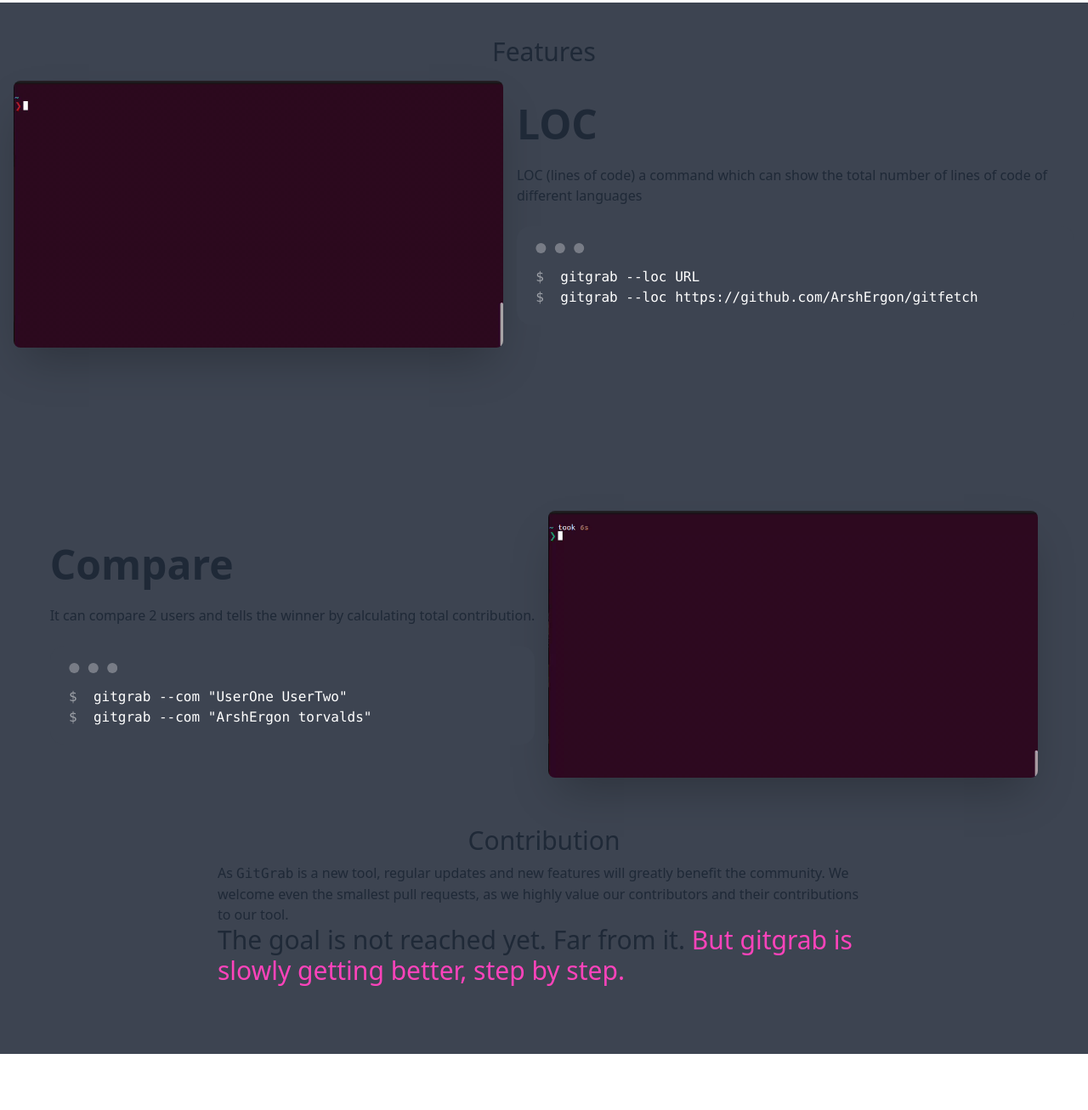
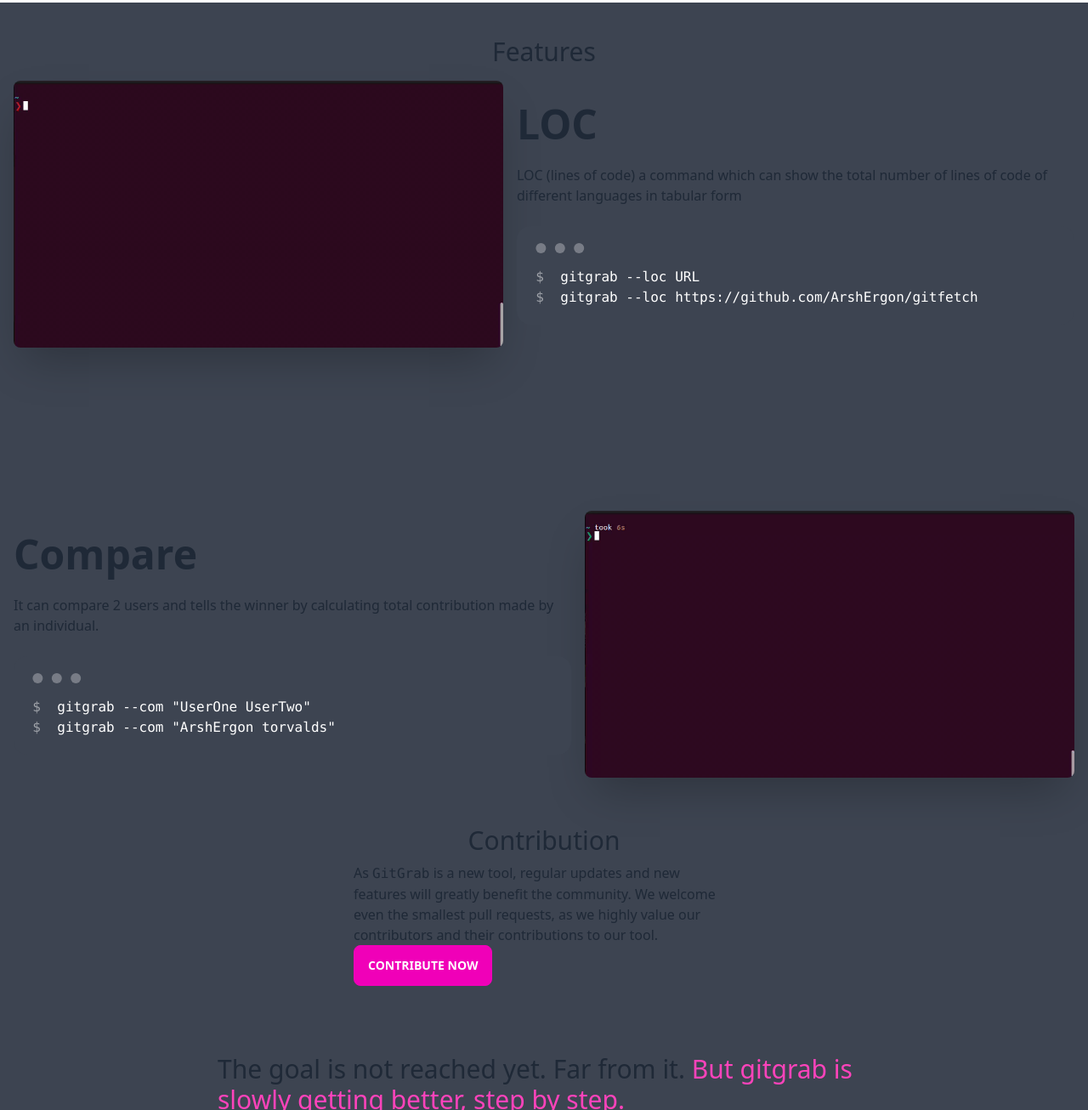
Before and after one commit to ArshErgon/gitgrab, a plain HTML site: page index.html in a window 1280 px wide. Shown: the part 1494-2800 px from the top of the page at 85% size. Drawn offline with nearby package versions, Linux system fonts and the light colour scheme.

Commit message:
refactor: :memo: minor change

```diff
--- a/index.html
+++ b/index.html
@@ -20,7 +20,7 @@
 <body>
   <div class="navbar bg-base-100">
     <!-- <div class="navbar-center"> -->
-      <p class="normal-case text-center text-3xl" style="margin: 0px auto;">gitGrab</p>
+      <p class="normal-case text-center text-3xl" style="margin: 0px auto;"><a href="/">gitGrab</a></p>
     <!-- </div> -->
   </div>
   <div id="hero_gap"></div>
@@ -50,7 +50,7 @@
       </div>
       <div class="stat place-items-center">
         <div class="stat-title">stars</div>
-        <div class="stat-value text-secondary">10</div>
+        <div class="stat-value text-secondary">11</div>
       </div>
       <div class="stat place-items-center">
         <div class="stat-title">Commits</div>
@@ -81,7 +81,7 @@
           <div>
             <h1 class="text-5xl font-bold">LOC</h1>
             <p class="py-6">LOC (lines of code) a command which can show the total number of lines of code of different
-              languages</p>
+              languages in tabular form</p>
             <div class="mockup-code">
               <pre data-prefix="$"><code>gitgrab --loc URL</code></pre>
               <pre data-prefix="$"><code>gitgrab --loc https://github.com/ArshErgon/gitfetch</code></pre>
@@ -95,7 +95,7 @@
           <img id="gif" src="compare.gif" class="max-w-xl rounded-lg shadow-2xl" />
           <div>
             <h1 class="text-5xl font-bold">Compare</h1>
-            <p class="py-6">It can compare 2 users and tells the winner by calculating total contribution.</p>
+            <p class="py-6">It can compare 2 users and tells the winner by calculating total contribution made by an individual.</p>
             <div class="mockup-code">
               <pre data-prefix="$"><code>gitgrab --com "UserOne UserTwo"</code></pre>
               <pre data-prefix="$"><code>gitgrab --com "ArshErgon torvalds"</code></pre>
@@ -106,7 +106,7 @@
     </div>
     <div id="contri_container" class="container sm:max-auto; pb-20 pt-10" style="margin: 0px auto;">
       <h1 class="text-center text-3xl mb-2">Contribution</h1>
-      <p>As <code>GitGrab</code> is a new tool, regular updates and new features will greatly benefit the community. We welcome even the smallest pull requests, as we highly value our contributors and their contributions to our tool.</p>
+      <p id="contri_txt">As <code>GitGrab</code> is a new tool, regular updates and new features will greatly benefit the community. We welcome even the smallest pull requests, as we highly value our contributors and their contributions to our tool. <a href="https://github.com/ArshErgon/gitfetch" target="_blank"><button class="btn btn-secondary">Contribute now</button></a></p>
       <p class="text-3xl">The goal is not reached yet. Far from it. <span class="text-[#fe43bb]">But gitgrab is slowly getting better, step by step.</span></p>
     </div>
   </div>
@@ -114,10 +114,8 @@
 
 
 
-  <footer class="footer items-center p-4 bg-base-100\/50 text-neutral-content">
-    <div class="items-center grid-flow-col">
-      <p>Copyright © 2023 - All right reserved</p>
-    </div>
+  <footer class="footer p-4 bg-base-100\/50 text-neutral-content text-center">
+      <p class="text-center text-sm">Copyright © 2023 - All right reserved</p>
   </footer>
 </body>
 <script src="https://cdn.tailwindcss.com"></script>
@@ -142,6 +140,10 @@
     width: 60%;
   }
 
+  #contri_txt {
+    margin: 4px 10pc 5pc 10pc;
+  }
+
   @media only screen and (max-width: 600px) {
     #gif {
       width: 350px !important;
@@ -163,6 +165,10 @@
       width: 90%;
     }
 
+    #contri_txt {
+      margin: 0px 10px 15pt 10px;
+    }
+
     .mockup-code {
       width: 350px !important;
     }
```
Also changed, not shown: 1 other file.
